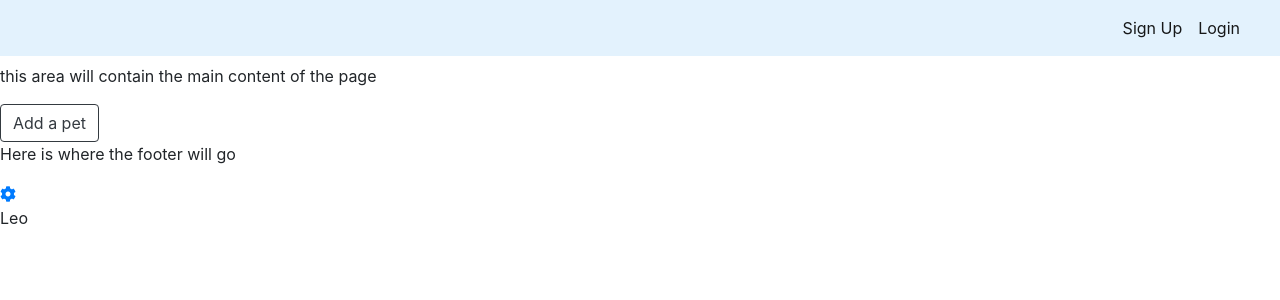
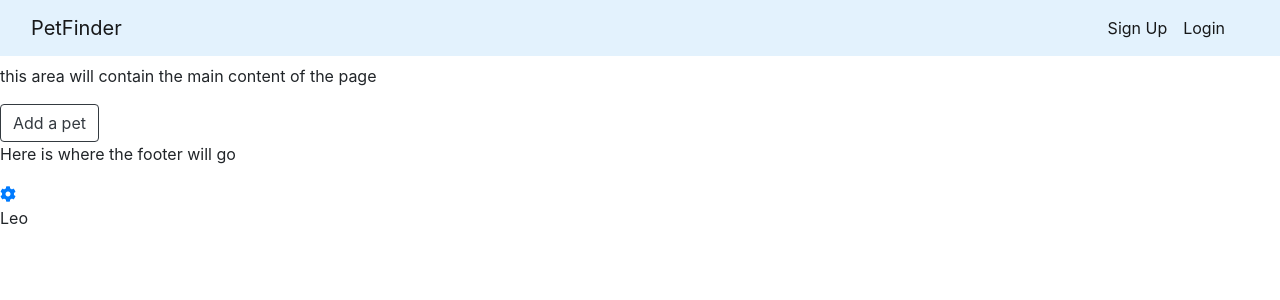
Before and after one commit to Shadowcoder12/Project-4, a Python web app: template templates/pets.html in a window 1280 px wide. Shown: the top 300 px of the page. Run offline with Jinja, Linux system fonts and the light colour scheme; the template is opened without the code that fills it, so the values that code supplies are empty; some libraries are stand-ins or nearby versions.

Commit message:
updated nav bar

```diff
--- a/templates/layout.html
+++ b/templates/layout.html
@@ -11,12 +11,18 @@
       href="https://stackpath.bootstrapcdn.com/bootstrap/4.3.1/css/bootstrap.min.css"
     />
     <!-- <link rel="stylesheet" href="https://cdnjs.cloudflare.com/ajax/libs/bulma/0.7.4/css/bulma.css"> -->
-    <link rel="stylesheet" type="text/css" href="/static/style.css" />
+    <link rel="stylesheet" type="text/css" href="/static/form.css" />
+    <link rel="stylesheet" href="{{ url_for('static', filename='form.css') }}">
     <meta name="viewport" content="width=device-width, initial-scale=1" />
   </head>
   <body>
-    <div class ="nav-container">
+
         <nav role="navigation" class="navbar navbar-expand-lg navbar-light"  style="background-color: #e3f2fd;"  >
+            <div class ="container-fluid">
+
+              <div class="navbar-header">
+                <a class="navbar-brand" href="/pets">PetFinder</a>
+              </div>
           <button id="hambNav" navbar-right class="navbar-toggler" type="button" data-toggle="collapse" data-target="#navbarSupportedContent" aria-controls="navbarSupportedContent" aria-expanded="false" aria-label="Toggle navigation" >
             <span class="navbar-toggler-icon"></span>
           </button>
@@ -44,8 +50,8 @@
             {% endif %}
             </ul>
           </div>
+        </div>
         </nav>
-      </div>
       <h1>{% if current_user.is_authenticated %} Hello {{current_user.username}} {%endif%}</h1>
 
         <div class="content-container">
@@ -82,6 +88,8 @@
             }
             google.maps.event.addDomListener(window, 'load', initialize);
         </script>
-
+        <script src="https://code.jquery.com/jquery-3.2.1.slim.min.js" integrity="sha384-KJ3o2DKtIkvYIK3UENzmM7KCkRr/rE9/Qpg6aAZGJwFDMVNA/GpGFF93hXpG5KkN" crossorigin="anonymous"></script>
+        <script src="https://cdnjs.cloudflare.com/ajax/libs/popper.js/1.12.9/umd/popper.min.js" integrity="sha384-ApNbgh9B+Y1QKtv3Rn7W3mgPxhU9K/ScQsAP7hUibX39j7fakFPskvXusvfa0b4Q" crossorigin="anonymous"></script>
+        <script src="https://maxcdn.bootstrapcdn.com/bootstrap/4.0.0/js/bootstrap.min.js" integrity="sha384-JZR6Spejh4U02d8jOt6vLEHfe/JQGiRRSQQxSfFWpi1MquVdAyjUar5+76PVCmYl" crossorigin="anonymous"></script>
   </body>
 </html>
```
